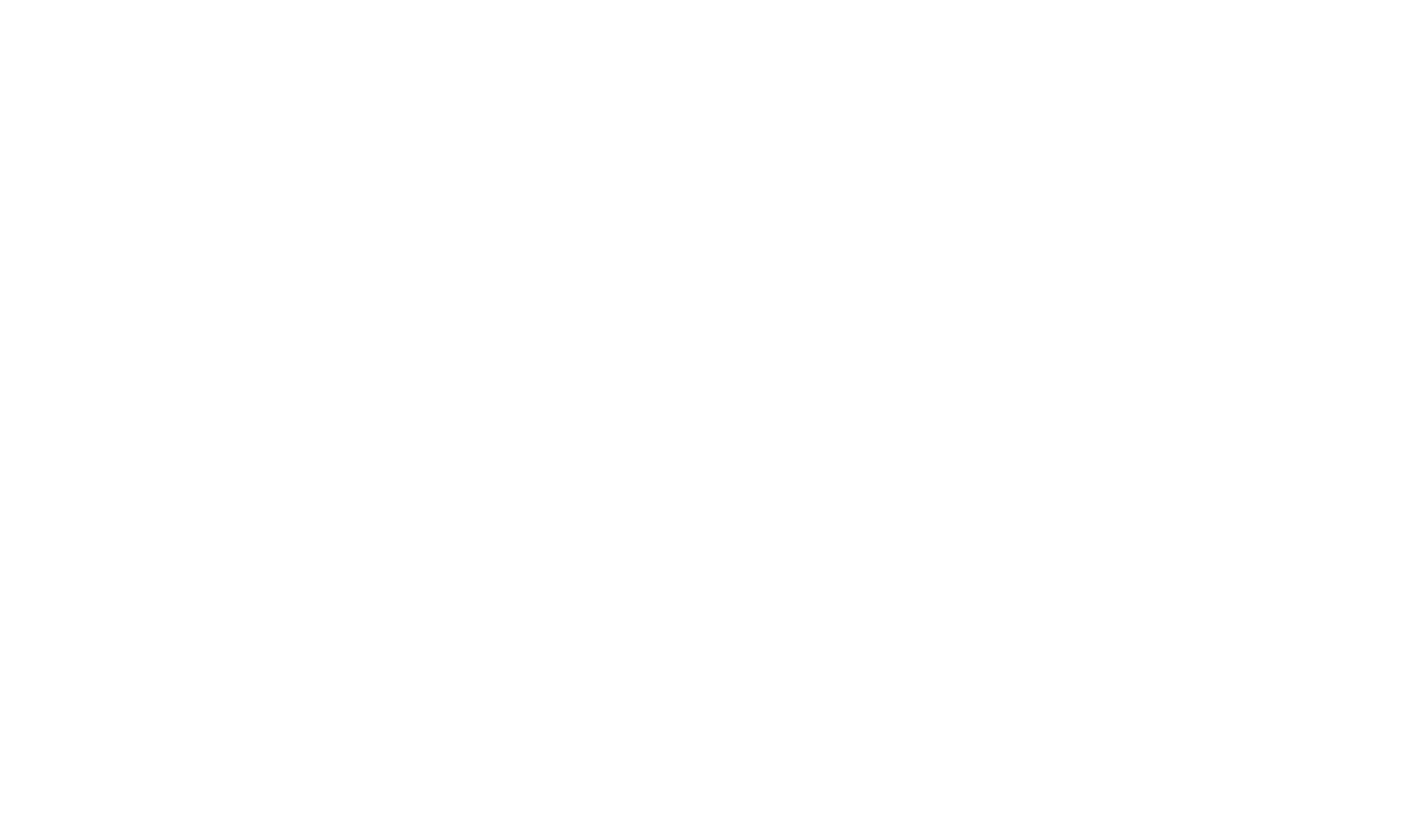
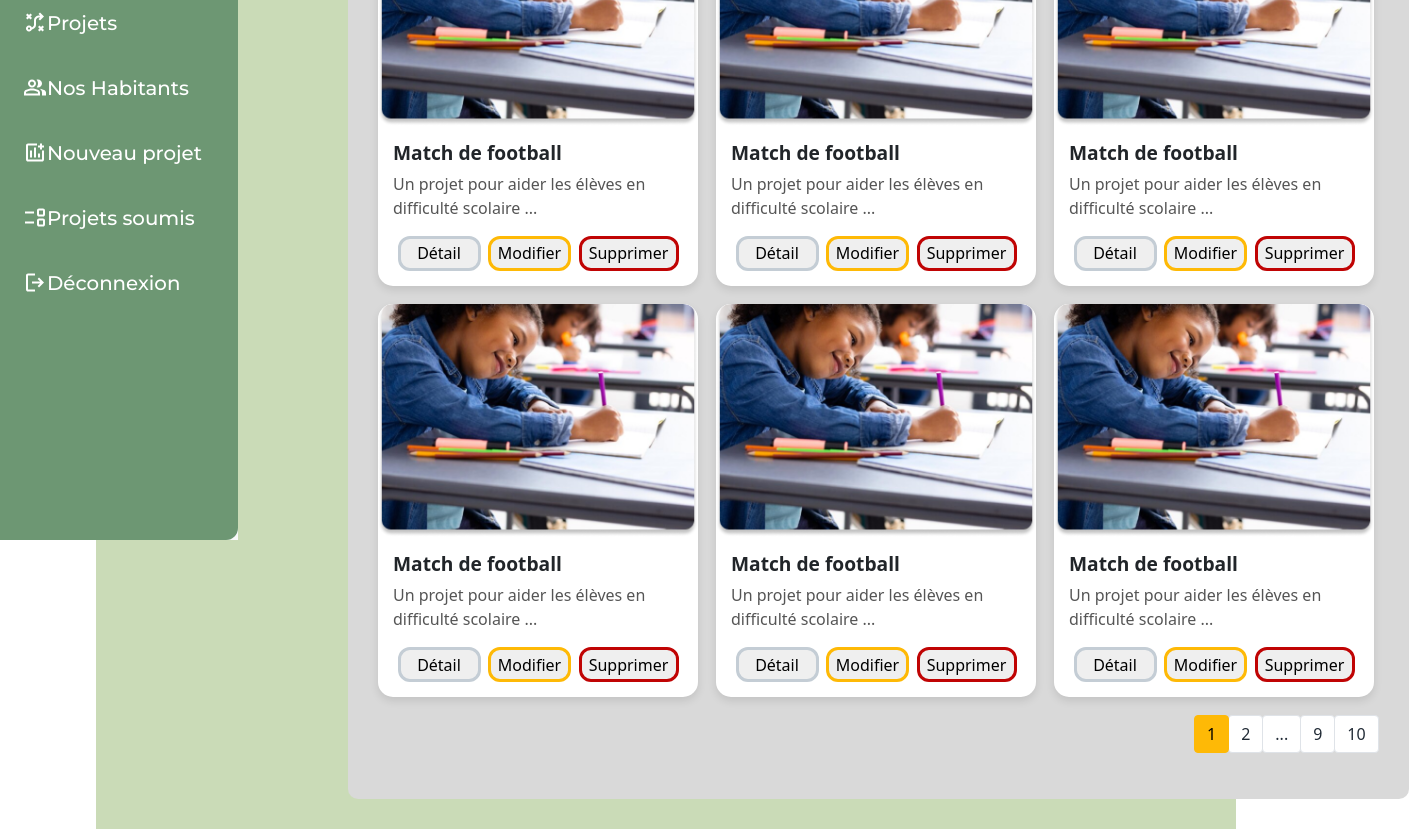
Before and after one commit to BounAbdallah/samagokhFront, an Angular app: page /Projet-mairie in a window 1280 px wide. Before the commit this address led to /. Shown: the part 260-1089 px from the top of the page, 1409 px wide, since content can reach past the window. Before the commit the page ends 800 px from the top, so only its background shows below. Built offline with nearby package versions, Linux system fonts and the light colour scheme.

Commit message:
Ajout de la page liste de projets de la mairie

```diff
--- a/src/app/Composants/Maire/card-projet-mairie/card-projet-mairie.component.css
+++ b/src/app/Composants/Maire/card-projet-mairie/card-projet-mairie.component.css
@@ -2,7 +2,8 @@ body {
   background-color: #D3D3D3;
 }
 .card {
-  width: 18rem;
+  width: 20rem;
+  padding-top: 10px;
   border: none;
   border-radius: 15px;
   box-shadow: 0 4px 8px rgba(0, 0, 0, 0.1);
@@ -13,6 +14,8 @@ body {
   height: auto;
   border-top-left-radius: 15px;
   border-top-right-radius: 15px;
+  margin-top: -44x;
+
 }
 .card-body {
   padding: 15px;
@@ -31,19 +34,43 @@ body {
   padding: 5px 10px;
 }
 .btn-detail {
-  background-color: #D3D3D3;
+  /* background-color: #D3D3D3; */
   color: black;
-  border: 1px solid #D3D3D3;
+  /* border: 1px solid #D3D3D3; */
+  border-radius: 12px;
+border: 3px solid #C4CDD5;
+display: flex;
+width: 83px;
+height: 35px;
+padding: 10px 20px;
+justify-content: center;
+align-items: center;
+gap: 30px;
+flex-shrink: 0;
 }
 .btn-modify {
-  background-color: #FFC107;
-  color: black;
-  border: 1px solid #FFC107;
+  border-radius: 12px;
+border: 3px solid #FEB906;
+display: flex;
+width: 83px;
+height: 35px;
+padding: 10px 20px;
+justify-content: center;
+align-items: center;
+gap: 30px;
+flex-shrink: 0;
 }
 .btn-delete {
-  background-color: #DC3545;
-  color: white;
-  border: 1px solid #DC3545;
+  border-radius: 12px;
+border: 3px solid #C00404;
+display: flex;
+width: 100px;
+height: 35px;
+padding: 10px 20px;
+justify-content: center;
+align-items: center;
+gap: 30px;
+flex-shrink: 0;
 }
 .btn:hover {
   opacity: 0.9;
@@ -53,3 +80,12 @@ body {
   justify-content: space-between;
   gap: 5px;
 }
+.btnApprouver{
+  display:flex;
+  flex-direction: row;
+  gap:3px;
+  justify-content: space-evenly;
+}
+.card .card-img-top{
+  margin-top:-10px;
+}
--- a/src/app/Composants/Maire/card-projet-mairie/card-projet-mairie.component.html
+++ b/src/app/Composants/Maire/card-projet-mairie/card-projet-mairie.component.html
@@ -1,18 +1,12 @@
-<body>
-
   <div class="card">
     <img src="../../../../assets/images/imageP.png" class="card-img-top" alt="Projet 2">
     <div class="card-body">
         <h5 class="card-title">Match de football</h5>
         <p class="card-text">Un projet pour aider les élèves en difficulté scolaire ...</p>
-<div class="btnApprouver">
+        <div class="btnApprouver">
           <button class="btn-detail">Détail</button>
-        <div class="badge-approved">
-            <span class="bi bi-check-circle"></span> Approuvé
+          <button class="btn-modify ">Modifier</button>
+          <button class="btn-delete ">Supprimer</button>
         </div>
-
-</div>            </div>
-</div>
-
-
-  </body>
+      </div>
+  </div>
--- /dev/null
+++ b/src/app/Composants/Maire/page-liste-projet-mairie/page-liste-projet-mairie.component.css
@@ -0,0 +1,81 @@
+.body{
+  margin: 0px;
+  background: #CADBB7;
+
+
+}
+.container{
+  width: 85rem;
+  margin: 0px;
+  margin-left:06rem;
+  display: flex;
+  flex-direction: row;
+  background: #CADBB7;
+}
+.side-bar-section{
+  margin:0px;
+  margin-left: -12px;
+}
+.liste-content{
+  margin-top: 20px;
+  margin-left:15rem;
+padding: 30px;
+display: flex;
+flex-direction: row;
+flex-wrap: wrap;
+gap:18px;
+border-radius: 10px;
+background: #D9D9D9;
+width: 1155px;
+height: auto;
+padding-left: 30px;
+margin-bottom: 30px;
+}
+.side-bar-section {
+  position: fixed;
+  top: 0;
+  left: 0;
+  height: 100%;
+  width: 250px;
+  background-color: #f8f9fa;
+  z-index: 1000;
+}
+
+.pagination-container{
+  margin-left:51rem;
+}
+
+.pagination .page-item .page-link {
+  border-radius: 4px;
+border: 1px solid #DFE3E8;
+background: #FFF;
+color: #212B36;
+}
+
+.pagination .page-item.active .page-link {
+  color: #000; /* Texte en noir pour la page active */
+  background-color: #FEB906; /* Couleur de fond pour la page active */
+  border-color: #FEB906; /* Optionnel : bordure de la couleur active */
+}
+
+
+.content-title-btn{
+  display: flex;
+flex-direction: row;
+gap:20rem;
+}
+
+.btn-add{
+  display: inline-flex;
+padding: 10px;
+justify-content: center;
+align-items: center;
+gap: 10px;
+border-radius: 12px;
+background: #FEB906;
+margin-left:7rem;
+}
+a{
+  text-decoration: none;
+  color: #FFF;
+}
--- /dev/null
+++ b/src/app/Composants/Maire/page-liste-projet-mairie/page-liste-projet-mairie.component.html
@@ -0,0 +1,34 @@
+<div class="container">
+    <div class="side-bar-section">
+      <app-side-bar></app-side-bar>
+    </div>
+
+    <div class="liste-content">
+      <div class="content-title-btn">
+        <div class="title">
+          <h2>Liste des projets de la mairie</h2>
+        </div>
+        <div class="btn-add">
+          <a href="#"><img src="../../../../assets/images/icons/add_circle.svg" alt=""> Créer un projet</a>
+        </div>
+      </div>
+      <app-card-projet-mairie></app-card-projet-mairie>
+      <app-card-projet-mairie></app-card-projet-mairie>
+      <app-card-projet-mairie></app-card-projet-mairie>
+      <app-card-projet-mairie></app-card-projet-mairie>
+      <app-card-projet-mairie></app-card-projet-mairie>
+      <app-card-projet-mairie></app-card-projet-mairie>
+      <div class="pagination-container">
+        <nav aria-label="Page navigation">
+            <ul class="pagination">
+                <li class="page-item active"><a class="page-link" href="#">1</a></li>
+                <li class="page-item"><a class="page-link" href="#">2</a></li>
+                <li class="page-item"><a class="page-link" href="#">...</a></li>
+                <li class="page-item"><a class="page-link" href="#">9</a></li>
+                <li class="page-item"><a class="page-link" href="#">10</a></li>
+            </ul>
+        </nav>
+    </div>
+   </div>
+
+</div>
--- a/src/app/app.routes.ts
+++ b/src/app/app.routes.ts
@@ -4,6 +4,7 @@ import path from 'path';
 import { DashboardComponent } from './Composants/Maire/dashboard/dashboard.component'
 import { PageDetailsprojetComponent } from './Composants/Maire/page-detailsprojet/page-detailsprojet.component';
 import { PageListeHabitantsComponent } from './Composants/Maire/page-liste-habitants/page-liste-habitants.component';
+import { PageListeProjetMairieComponent } from './Composants/Maire/page-liste-projet-mairie/page-liste-projet-mairie.component';
 
 export const routes: Routes = [
 
@@ -12,5 +13,6 @@ export const routes: Routes = [
   {path: "detail-projet", component: PageDetailsprojetComponent},
   { path: "Nos-habitants", component: PageListeHabitantsComponent },
   { path: "Projet-soumis", component: PageListeProjetSoumisComponent },
+  { path: "Projet-mairie", component: PageListeProjetMairieComponent },
 
 ];
```
Also changed, not shown: src/app/Composants/Maire/page-liste-projet-mairie/page-liste-projet-mairie.component.ts (added, +14 -0 lines), src/assets/images/icons/add_circle.svg (added), 1 other file (tests, documents, lock files or other folders).
